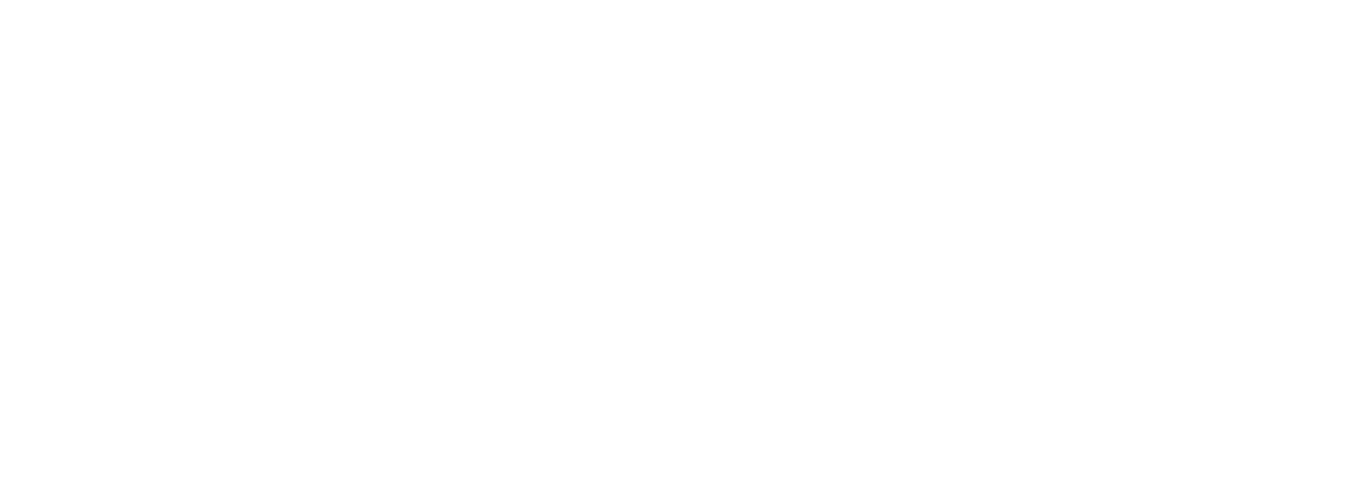
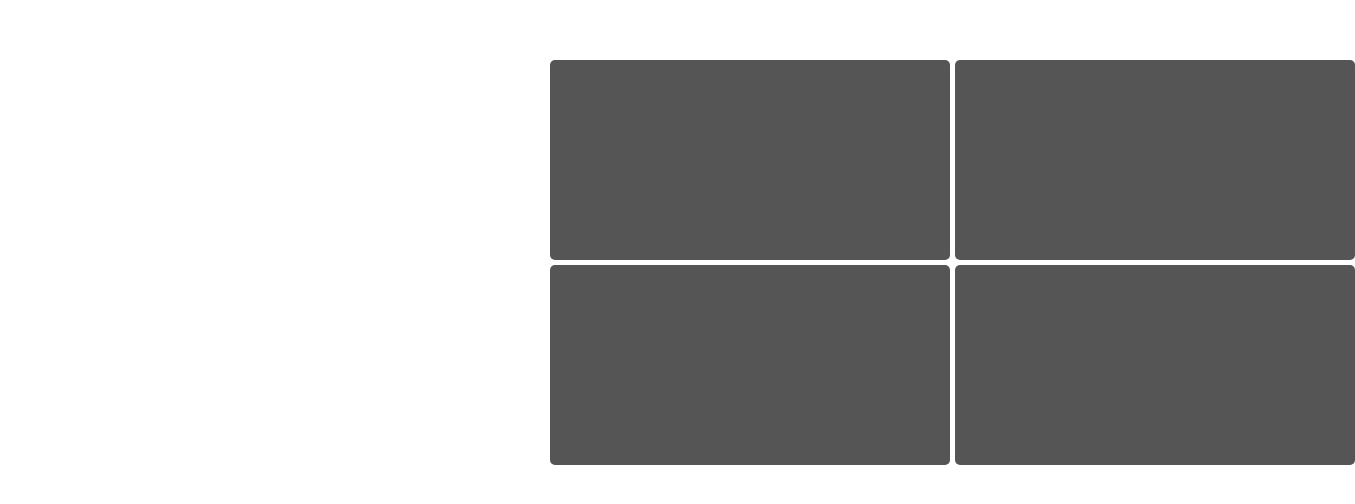
Before and after one commit to 464squad/design-pad, a React (Create React App) app: page / in a window 1280 px wide. Shown: the part 190-694 px from the top of the page, 1355 px wide, since content can reach past the window. Built offline with nearby package versions, Linux system fonts and the light colour scheme.

Commit message:
Added new branch & design pags w/ css

```diff
--- a/src/App.js
+++ b/src/App.js
@@ -1,10 +1,11 @@
 import React from 'react';
 import './App.css';
+import DesignContainer from './components/DesignContainer'
 
 function App() {
   return (
     <div className="App">
-
+      <DesignContainer/>
     </div>
   );
 }
--- /dev/null
+++ b/src/components/DesignBoard.css
@@ -0,0 +1,17 @@
+.padsContainer{
+    position: relative;
+    display: grid;
+    flex-wrap: wrap;
+    width: 500px;
+    left: 550px;
+    top: 250px;
+    grid-row-gap: 5px;
+    grid-template-columns: repeat(2, 405px);
+}
+
+.rectangle{
+    height: 200px;
+    width: 400px;
+    border-radius: 5px;
+    background-color: #555;
+}
--- a/src/components/DesignBoard.js
+++ b/src/components/DesignBoard.js
@@ -0,0 +1,23 @@
+import React, { Component } from 'react'
+import './DesignBoard.css'
+
+class DesignBoard extends Component {
+    constructor(props){
+        super(props)
+    }
+
+
+    render() {
+        const arr = [0, 1, 2, 3]
+        return (
+            <div className='padsContainer'>
+                {arr.map((value, index) => {
+                    return <div className="rectangle" key={index}></div>
+                })
+                }
+            </div>
+        )
+    }
+}
+
+export default DesignBoard;
--- a/src/components/DesignContainer.js
+++ b/src/components/DesignContainer.js
@@ -0,0 +1,13 @@
+import React, { Component } from 'react'
+import DesignBoard from './DesignBoard'
+class DesignContainer extends Component {
+    render() {
+        return (
+            <div>
+                <DesignBoard/>
+            </div>
+        )
+    }
+}
+
+export default DesignContainer;
```
